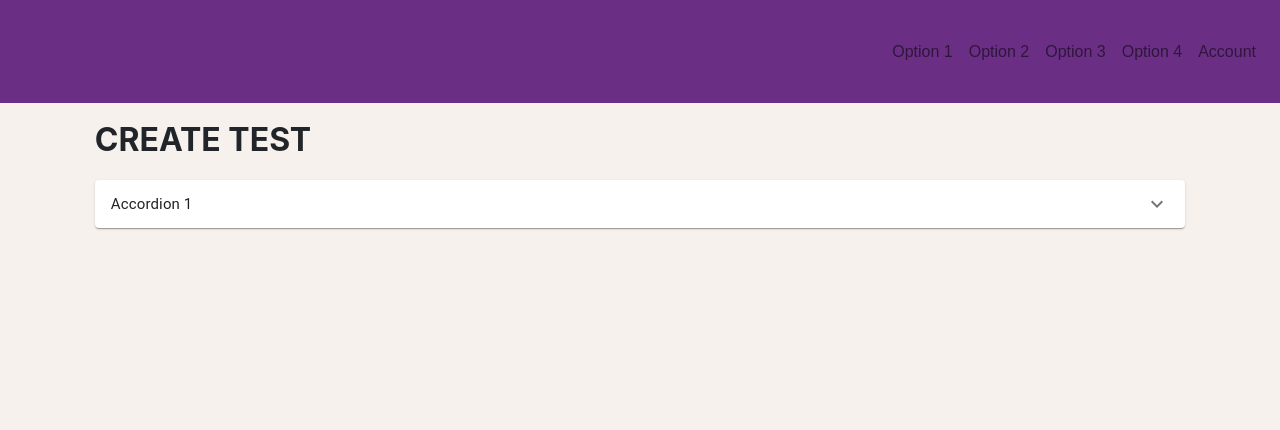
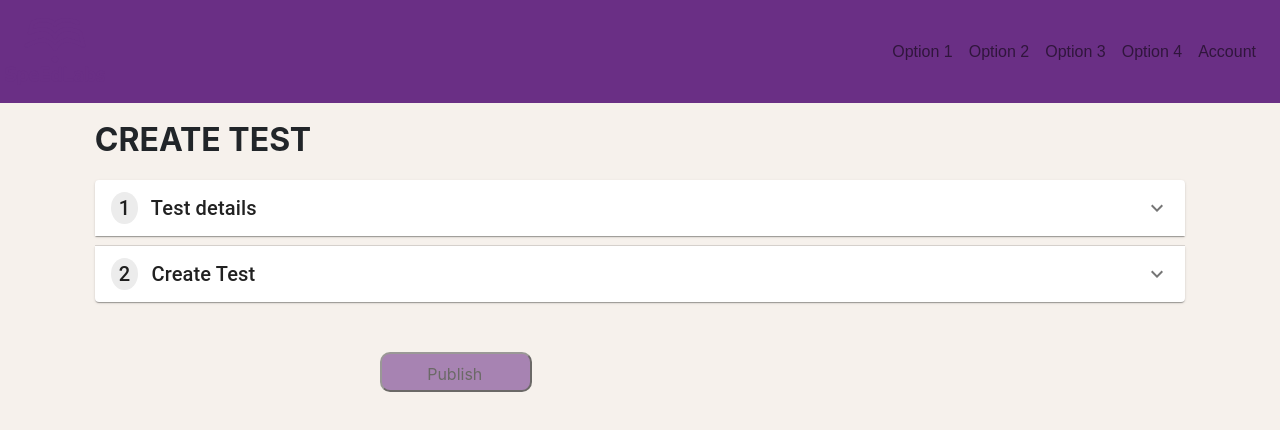
Before and after one commit to sumitshinde2608/SLTestCreationModule, a React (Create React App) app: page / in a window 1280 px wide. Shown: the top 430 px of the page. Built offline with nearby package versions, Linux system fonts and the light colour scheme.

Commit message:
Accordion options updated

```diff
--- a/src/Components/SelectCourseDetails/SelectCourseDetails.css
+++ b/src/Components/SelectCourseDetails/SelectCourseDetails.css
@@ -1,7 +1,21 @@
 .options {
 	margin: 16px;
 	display: flex;
+	/* flex-wrap: wrap; */
+
 	/* flex-direction: column; */
+}
+
+.options1 {
+	margin: 16px;
+	display: flex;
+	/* flex-wrap: wrap; */
+
+	/* flex-direction: column; */
+}
+
+.p {
+	margin-bottom: 10px;
 }
 
 .Option-unselected {
@@ -22,3 +36,28 @@
 	width: 8vw;
 	border: 0px;
 }
+
+.Outline {
+	width: 24px;
+	height: 24px;
+	margin: 0 8px 0 0;
+	padding: 4px 8px;
+	background-color: #ececec;
+	border-radius: 50%;
+}
+
+.Submit {
+	width: 152px;
+	height: 40px;
+	margin: 40px 644px 0 285px;
+	padding: 8px 34.1px 8px 32px;
+	opacity: 0.56;
+	border-radius: 10px;
+	background-color: #6a2f85;
+}
+
+.Main {
+	display: flex;
+	justify-content: center;
+	flex-direction: column;
+}
--- a/src/Components/SelectCourseDetails/SelectCourseDetails.js
+++ b/src/Components/SelectCourseDetails/SelectCourseDetails.js
@@ -8,6 +8,9 @@ import AccordionDetails from "@material-ui/core/AccordionDetails";
 import Typography from "@material-ui/core/Typography";
 import ExpandMoreIcon from "@material-ui/icons/ExpandMore";
 import "./SelectCourseDetails.css";
+
+import { Form, Row, Col } from "react-bootstrap";
+import "../SelectTestDetails/SelectTestDetails.css";
 
 // import { Button } from "react-bootstrap";
 
@@ -28,43 +31,214 @@ const useStyles = makeStyles((theme) => ({
 export default function SimpleAccordion() {
 	const classes = useStyles();
 
-	const [ButtonColor, setButtonColor] = useState([
-		{
-			black: true,
-		},
-	]);
+	const [ButtonColor, setButtonColor] = useState(true);
+	var x = 0;
 
-	const handleClick = () => {
-		setButtonColor(() => {
-			// black: !{ black: true };
-		});
-		console.log("Function called");
+	const HandleSubmit = (e) => {
+		if (x === 0) {
+			e.target.style.backgroundColor = "#584f52";
+			e.target.style.color = "white";
+			x = 1;
+		} else {
+			e.target.style.backgroundColor = "#ececec";
+			e.target.style.color = "#584f52";
+			x = 0;
+		}
 	};
 
 	let btn_class = ButtonColor ? "Option-unselected" : "Option-selected";
 
 	return (
+		<div>
 			<div className={classes.root}>
-			<Accordion>
+				<Accordion className='p'>
 					<AccordionSummary
 						expandIcon={<ExpandMoreIcon />}
 						aria-controls='panel1a-content'
 						id='panel1a-header'
 					>
-					<Typography className={classes.heading}>Accordion 1</Typography>
+						<Typography variant='h6'>
+							{" "}
+							<span className={"Outline"}>1</span> Test details
+						</Typography>
 					</AccordionSummary>
 					<AccordionDetails>
+						<div>
 							<div className='options'>
-						<button className={btn_class} onClick={handleClick}>
+								<div>
+									<button className={btn_class} onClick={HandleSubmit}>
 										{" "}
-							JEE Main
+										Easy
 									</button>
-						<button className='Option-selected'> JEE Main</button>
-						<button className='Option-unselected'> JEE Main</button>
-						<button className='Option-selected'> JEE Main</button>
+								</div>
+								<div>
+									<button className={btn_class} onClick={HandleSubmit}>
+										{" "}
+										Medium
+									</button>
+								</div>
+								<button className={btn_class} onClick={HandleSubmit}>
+									{" "}
+									Hard
+								</button>
+							</div>
+
+							{/* Second row */}
+
+							<div className='options'>
+								<div>
+									<button className={btn_class} onClick={HandleSubmit}>
+										{" "}
+										Maths
+									</button>
+								</div>
+								<div>
+									<button className={btn_class} onClick={HandleSubmit}>
+										{" "}
+										Science
+									</button>
+								</div>
+								<div>
+									<button className={btn_class} onClick={HandleSubmit}>
+										{" "}
+										English
+									</button>
+								</div>
+								<div>
+									<button className={btn_class} onClick={HandleSubmit}>
+										{" "}
+										Mental Ability
+									</button>
+								</div>
+							</div>
+						</div>
+					</AccordionDetails>
+				</Accordion>
+
+				<Accordion className='p'>
+					<AccordionSummary
+						expandIcon={<ExpandMoreIcon />}
+						aria-controls='panel1a-content'
+						id='panel1a-header'
+					>
+						<Typography variant='h6'>
+							{" "}
+							<span className={"Outline"}>2</span> Create Test
+						</Typography>
+					</AccordionSummary>
+					<AccordionDetails>
+						<div>
+							<div className=' main '>
+								<br />
+								<Row>
+									<Form.Label column lg={2}>
+										Test Name
+									</Form.Label>
+									<Col sm={3}>
+										<span>
+											<Form.Control type='text' placeholder='Test' />
+										</span>
+									</Col>
+								</Row>
+								<br />
+								<Row>
+									<Form.Label column lg={2}>
+										Number of questions
+									</Form.Label>
+									<Col sm={3}>
+										<span>
+											<Form.Control type='number' placeholder='0' />
+										</span>
+									</Col>
+									<Col>
+										<Form.Text>
+											Total number of questions should not be more than 200
+										</Form.Text>
+									</Col>
+								</Row>
+								<br />
+								<Row>
+									<Form.Label column lg={2}>
+										Number of questions attempts
+									</Form.Label>
+									<Col sm={3}>
+										<span>
+											<Form.Control type='text' placeholder='0' />
+										</span>
+									</Col>
+									<Col>
+										<Form.Text>
+											Cannot be more than the number of questions
+										</Form.Text>
+									</Col>
+								</Row>
+								<br />
+								<Row>
+									<Form.Label column lg={2}>
+										Maximum Marks
+									</Form.Label>
+									<Col sm={3}>
+										<span>
+											<Form.Control type='text' placeholder='0' />
+										</span>
+									</Col>
+									<Col>
+										<Form.Text>
+											Maximum marks should not be more than 1000
+										</Form.Text>
+									</Col>
+								</Row>
+								<br />
+								<Row>
+									<Form.Label column lg={2}>
+										Marking Scheme
+									</Form.Label>
+
+									<Form.Label column lg={2}>
+										Positive Marks
+									</Form.Label>
+
+									<Col sm={1}>
+										<span>
+											<Form.Control type='text' placeholder='0' />
+										</span>
+									</Col>
+									<Form.Label column lg={2}>
+										Negative Marks
+									</Form.Label>
+
+									<Col sm={1}>
+										<span>
+											<Form.Control type='text' placeholder='0' />
+										</span>
+									</Col>
+									<Col>
+										{/* <Form.Text>Maximum marks should not be more than 1000</Form.Text> */}
+									</Col>
+								</Row>
+								<br />
+								<Row>
+									<Form.Label column lg={2}>
+										Time
+									</Form.Label>
+									<Col sm={3}>
+										<span>
+											<Form.Control type='number' placeholder='0' />
+										</span>
+									</Col>
+									<Col>
+										<Form.Text>Number of minutes</Form.Text>
+									</Col>
+								</Row>
+							</div>
 						</div>
 					</AccordionDetails>
 				</Accordion>
 			</div>
+
+			<div className='Main'>
+				<button className='Submit'>Publish</button>
+			</div>
+		</div>
 	);
 }
--- a/src/Components/SelectTestDetails/SelectTestDetails.css
+++ b/src/Components/SelectTestDetails/SelectTestDetails.css
@@ -1,10 +1,8 @@
 .main {
-	height: 65vh;
-	width: 55vw;
-	padding: 5vw;
+	padding-left: 5vw;
 	display: flex;
 	flex-direction: column;
-	background-color: #f8f9fa;
+	/* background-color: #f8f9fa; */
 	align-items: flex-start;
 	justify-content: center;
 }
```
Lines whose indentation alone changed are shown as unchanged.
